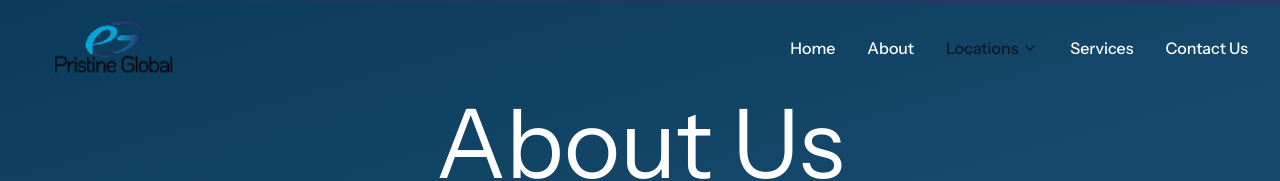
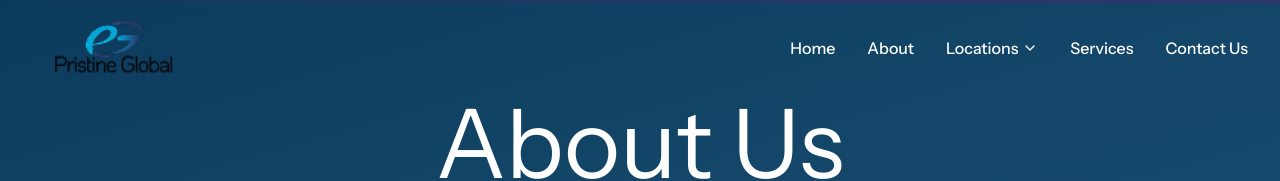
Before and after one commit to sfwnmuhd/PristineGlobal, a React (Vite) app: page /about in a window 1280 px wide. Shown: the top 181 px of the page. Built offline with nearby package versions, Linux system fonts and the light colour scheme.

Commit message:
Update LocationsDropdown text color to white on about page
cgen-b7e10111cce64c93afa2306e4ade1c7a

```diff
--- a/src/components/LocationsDropdown.jsx
+++ b/src/components/LocationsDropdown.jsx
@@ -43,7 +43,7 @@ const LocationsDropdown = ({ isAboutPage, isLocationPage, isContactPage, isScrol
     if (onClose) onClose()
   }
 
-  const textColor = (isLocationPage || isContactPage) && !isScrolled ? 'text-white hover:text-blue-200' : isAboutPage && !isScrolled ? 'text-gray-900' : 'text-gray-700'
+  const textColor = (isLocationPage || isContactPage) && !isScrolled ? 'text-white hover:text-blue-200' : isAboutPage ? 'text-white hover:text-blue-200' : 'text-gray-700'
 
   return (
     <div
```
